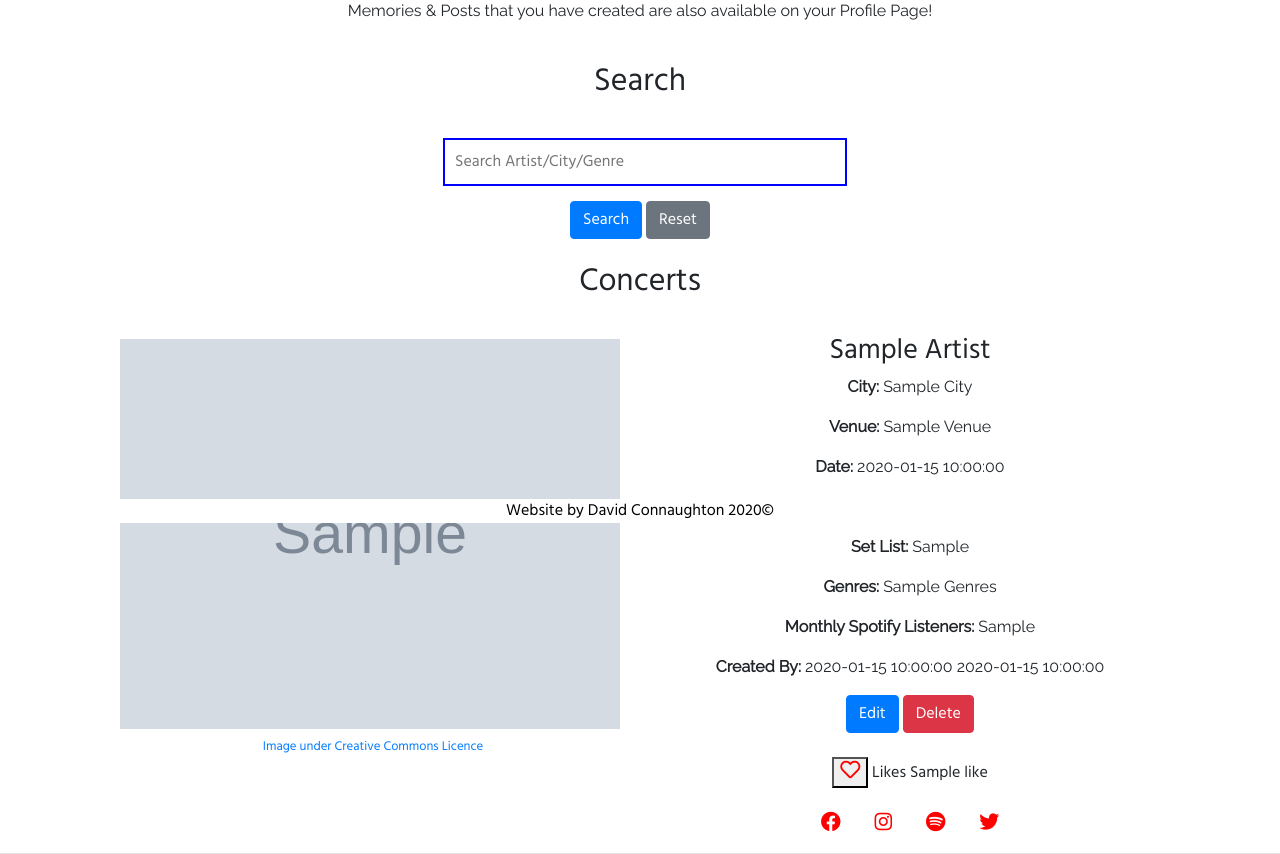
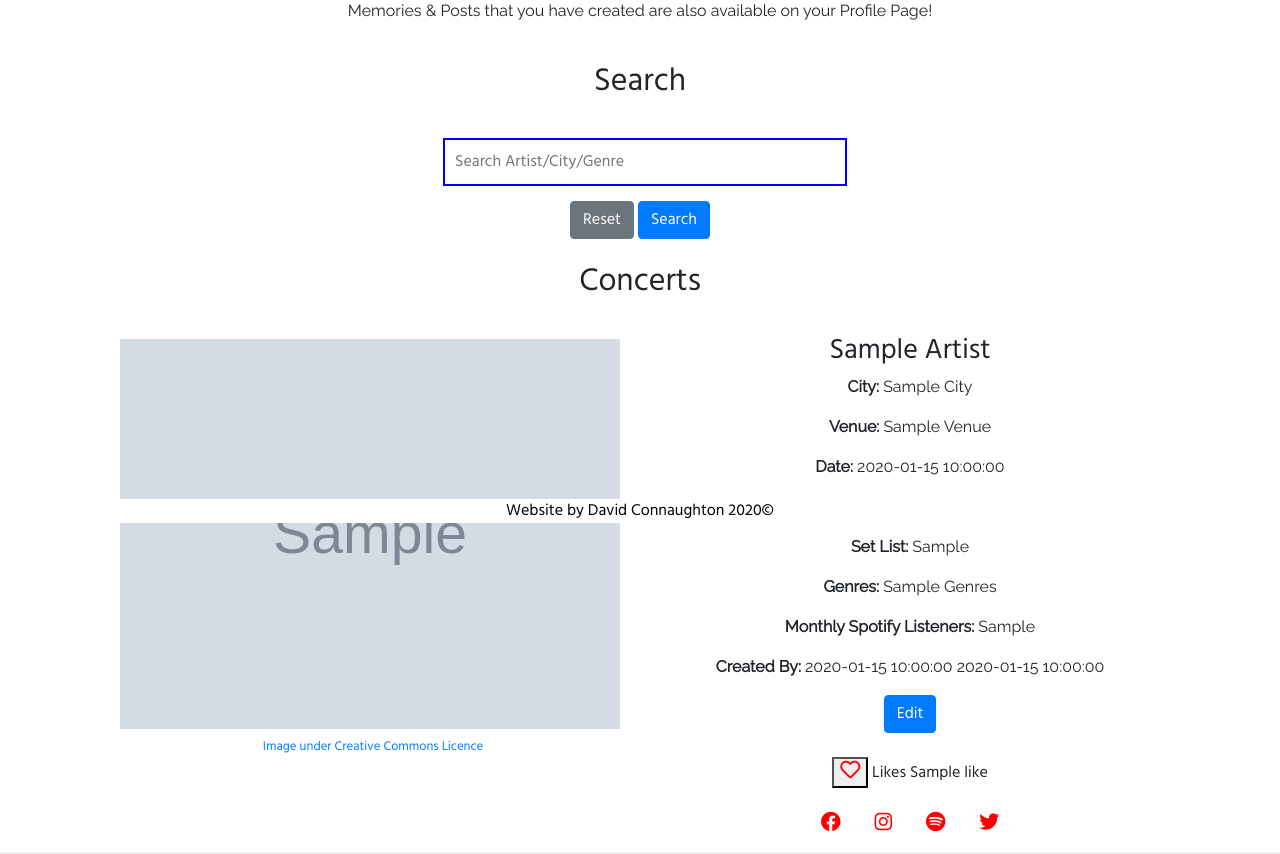
Before and after one commit to Code-Institute-Submissions/music-memories, a Flask app: page /concert_list in a window 1280 px wide. Shown: the part 277-1131 px from the top of the page. Run offline with Flask 2, Linux system fonts and the light colour scheme; grey boxes marked "Sample" are stand-in pictures; a database or web service that is not in the repository returns one stand-in record (values such as "Sample title"); some libraries are stand-ins or nearby versions.

Commit message:
Delete Option Restricted to Author

```diff
--- a/templates/concerts.html
+++ b/templates/concerts.html
@@ -24,8 +24,8 @@
                             <br/>
                             <div class="col-sm-12 search-buttons">
                                 <span>
+                                    <a href={{ url_for("concert_list") }} class="btn btn-secondary">Reset</a>
                                     <button class="btn btn-primary">Search</button>
-                                    <a href={{ url_for("concert_list") }} class="btn btn-secondary">Reset</a>
                                 </span>
                             </div>
                         </div>
@@ -74,7 +74,9 @@
                                 <p class="details"><strong>Created by: </strong>{{ artist.created_by }} {{ artist.created_on }}</p>
                                 <div>
                                     <a href="{{ url_for('edit_concert', artist_id=artist._id) }}" class="btn btn-primary">Edit</a>
-                                    <a href="{{ url_for('delete_artist', artist_id=artist._id) }}" class="btn btn-danger">Delete</a>
+                                    {% if session.user|lower == artist.created_by|lower %}
+                                        <a href="{{ url_for('delete_artist', artist_id=artist._id) }}" class="btn btn-danger">Delete</a>
+                                    {% endif %}
                                 </div>
                                 <br/>
                                 <div>
```
